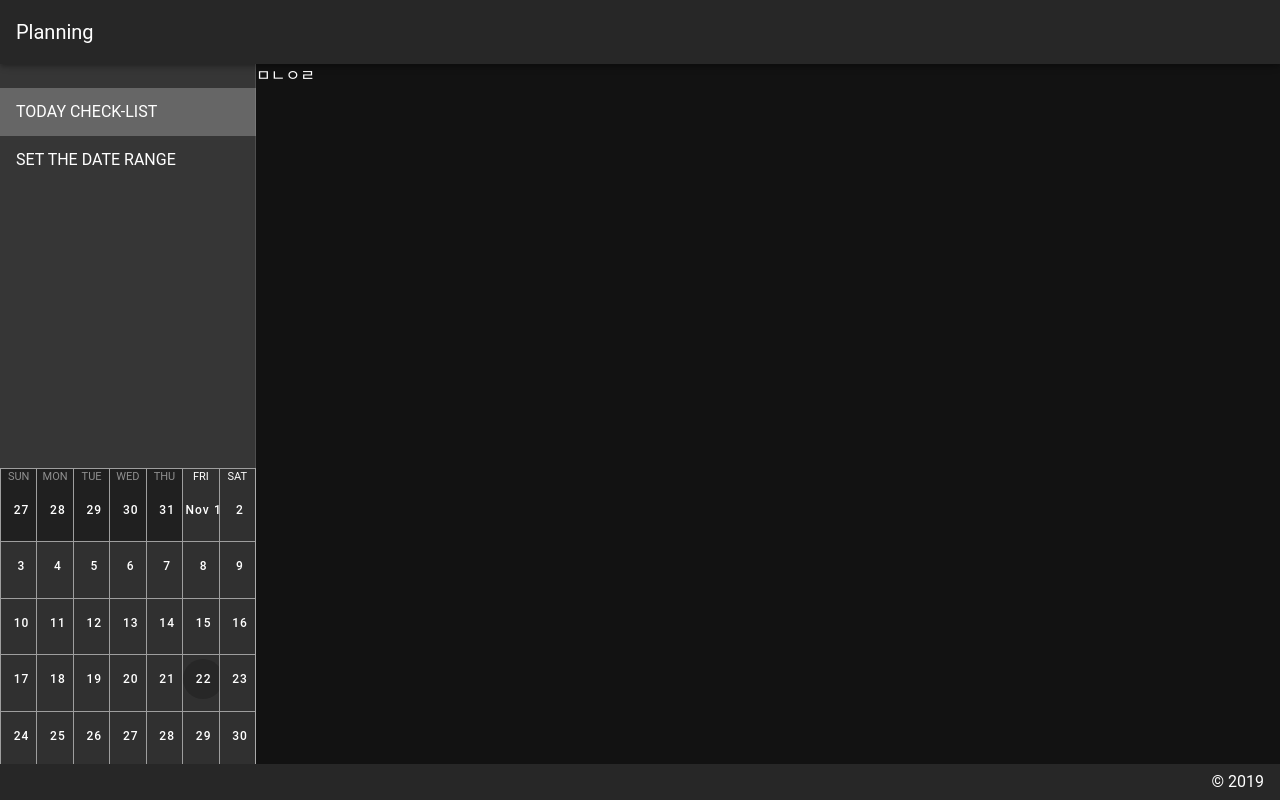
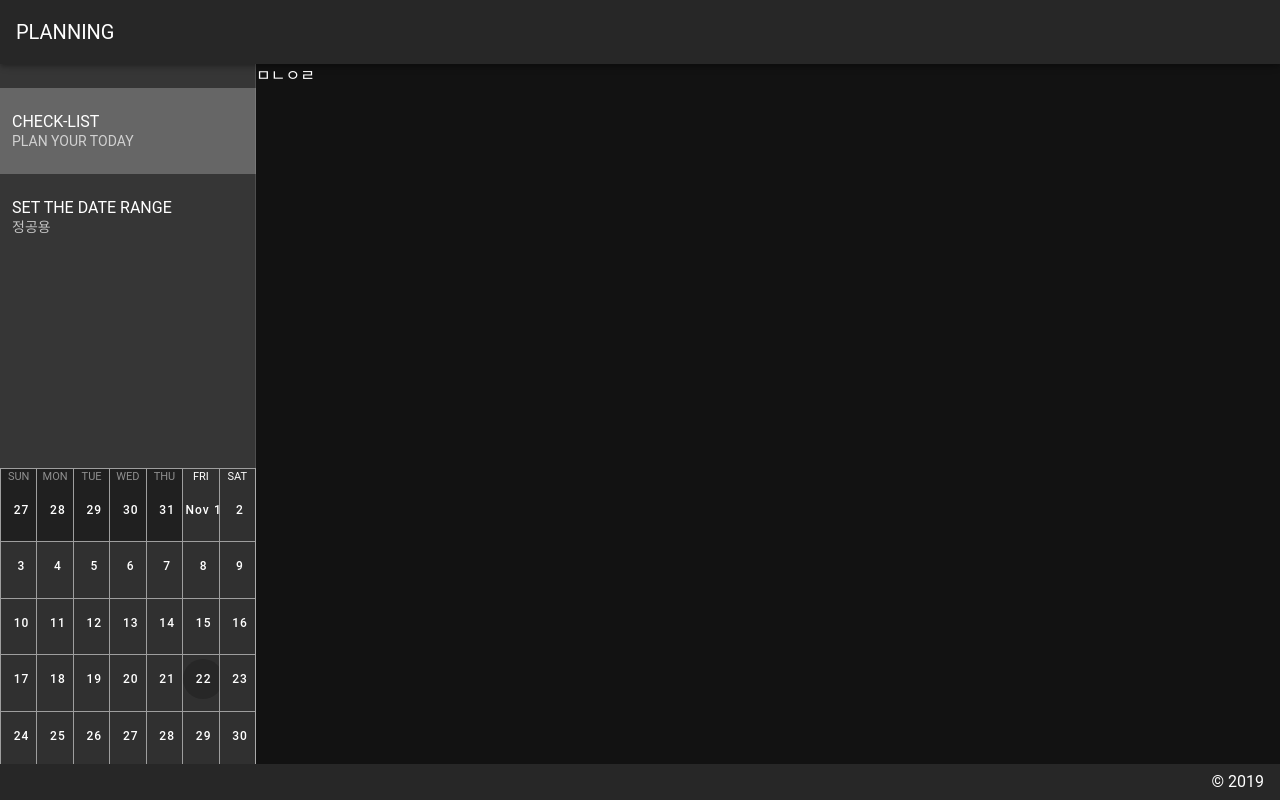
Before and after one commit to Dellil/planning-today, a Vue app: page / in a window 1280 px wide. Built offline with nearby package versions, Linux system fonts and the light colour scheme.

Commit message:
Mental illness Public Dragon

```diff
--- a/src/component/HeaderComponent.vue
+++ b/src/component/HeaderComponent.vue
@@ -3,7 +3,7 @@
     app
     clipped-left
     >
-        <v-toolbar-title>Planning</v-toolbar-title>
+        <v-toolbar-title>PLANNING</v-toolbar-title>
     </v-app-bar>
 </template>
 
--- a/src/component/menu/ListComponent.vue
+++ b/src/component/menu/ListComponent.vue
@@ -4,9 +4,11 @@
             <v-list-item
             v-for="(item, i) in items"
             :key = "i"
+            class="pa-3"
             >
                 <v-list-item-content>
                     <v-list-item-title v-text="item.title"></v-list-item-title>
+                    <v-list-item-subtitle v-text="item.subtitle"></v-list-item-subtitle>
                 </v-list-item-content>
             </v-list-item>
         </v-list-item-group>
@@ -20,11 +22,13 @@ export default {
             drawer: true,
             items: [
                 {
-                    title : "TODAY CHECK-LIST",
+                    title : "CHECK-LIST",
+                    subtitle: "PLAN YOUR TODAY",
                     icon : ""
                 },
                 {
                     title : "SET THE DATE RANGE",
+                    subtitle: "정공용",
                     icon : ""
                 }
             ]
```
